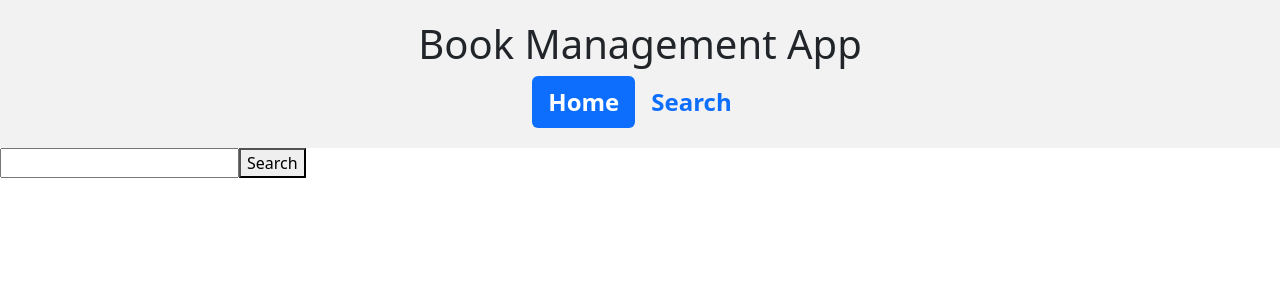
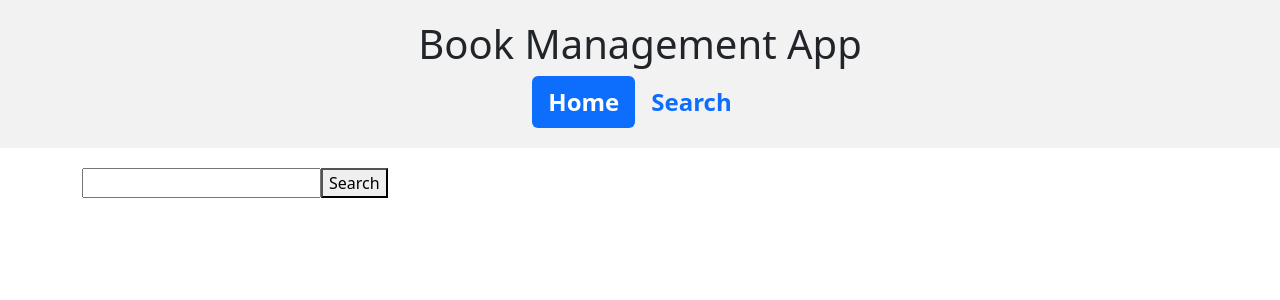
Before and after one commit to CurtesMalteser/react-nd, a React (Create React App) app in the folder book-management-app/: page /search in a window 1280 px wide. Shown: the top 300 px of the page. Built offline with nearby package versions, Linux system fonts and the light colour scheme; the HTML template or start-up script is replaced by a standard one.

Commit message:
Wraps BookSearch with Container

```diff
--- a/book-management-app/src/pages/BookSearch.tsx
+++ b/book-management-app/src/pages/BookSearch.tsx
@@ -2,6 +2,7 @@ import { useState } from 'react';
 import { search } from '../utils/BooksAPI';
 import BookShelf from '../components/books/BookShelf';
 import Book from '../components/books/Book';
+import Container from 'react-bootstrap/Container';
 
 
 function BookSearch() {
@@ -28,7 +29,7 @@ function BookSearch() {
     };
 
     return (
-        <div>
+        <Container style={{ marginTop: 20, marginBottom: 20, }}>
             <input
                 type="text"
                 value={searchTerm}
@@ -36,7 +37,7 @@ function BookSearch() {
             />
             <button onClick={() => searchHandler(searchTerm)}>Search</button>
            {(searchResults.length > 0) && <BookShelf title={`Search Results: ${searchResults.length}`} books={searchResults} />}
-        </div>
+        </Container>
     );
 };
 
```
